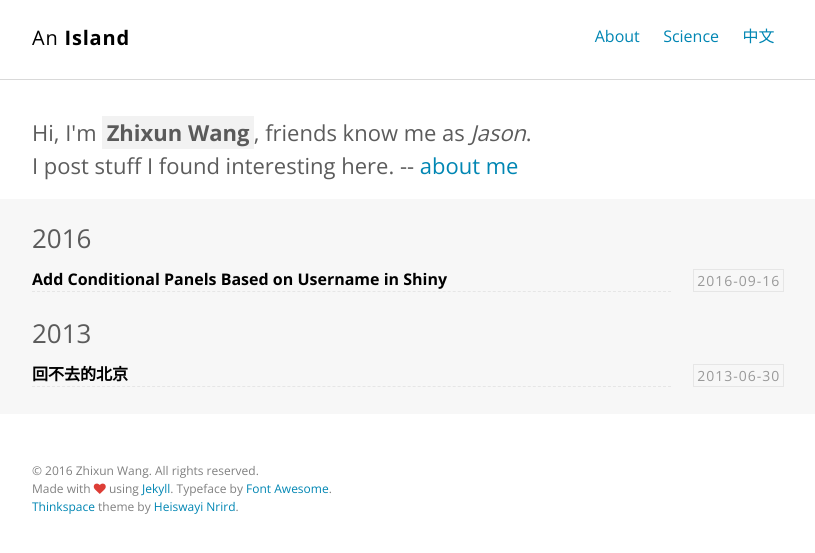
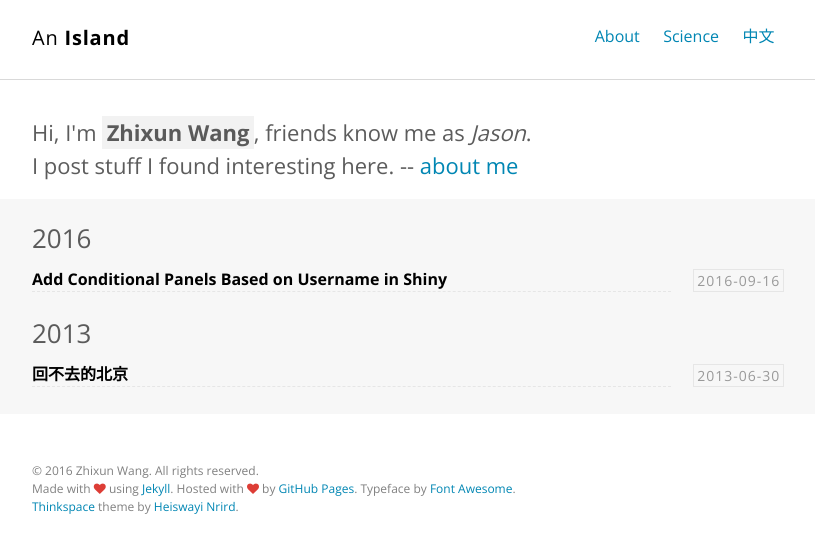
Before and after one commit to zhixunwang/zhixunwang.github.io, a Jekyll site: the page built from index.html, in a window 1280 px wide. Shown: the top 553 px of the page, without its empty margins (232-1047 px from the left). Built offline with Jekyll 4.4.1, drawn with Linux system fonts in a browser that asks for light colours.

Commit message:
gh pages

```diff
--- a/_includes/footer.html
+++ b/_includes/footer.html
@@ -1,7 +1,7 @@
 <footer class="site-footer">
   <div class="container">
     <small class="block">&copy; {{ site.time | date: '%Y' }} {{ site.author.name }}. All rights reserved.</small>
-    <small class="block">Made with <i class="fa fa-heart" aria-hidden="true" style="color:#DD3D36"></i> using <a href="http://jekyllrb.com/" target="_blank">Jekyll</a>. Typeface by <a href="http://fontawesome.io/" target="_blank">Font Awesome</a>.</small>
+    <small class="block">Made with <i class="fa fa-heart" aria-hidden="true" style="color:#DD3D36"></i> using <a href="http://jekyllrb.com/" target="_blank">Jekyll</a>. Hosted with <i class="fa fa-heart" aria-hidden="true" style="color:#DD3D36"></i> by <a href="https://pages.github.com/" target="_blank">GitHub Pages</a>. Typeface by <a href="http://fontawesome.io/" target="_blank">Font Awesome</a>.</small>
     <small><a href="https://github.com/heiswayi/thinkspace" target="_blank">Thinkspace</a> theme by <a href="http://heiswayi.github.io/" target="_blank">Heiswayi Nrird</a>.</small>
   </div>
 </footer>
```
